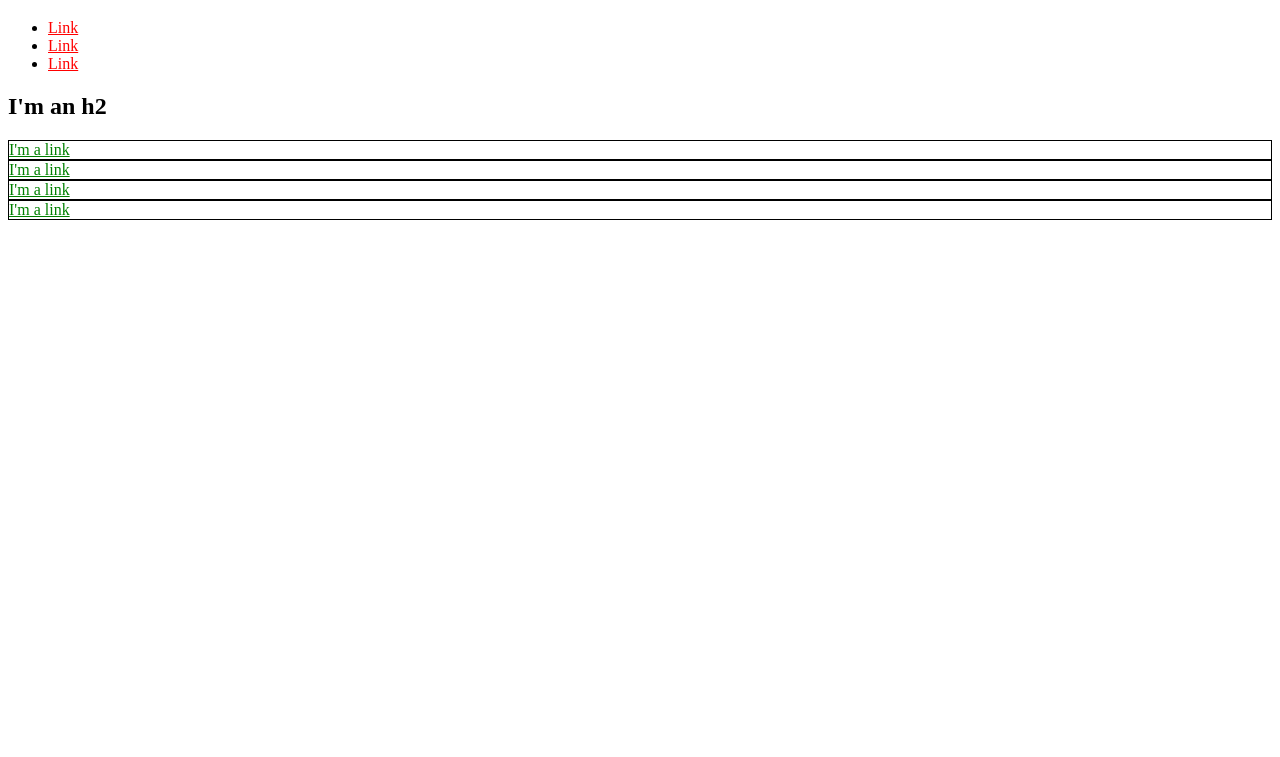
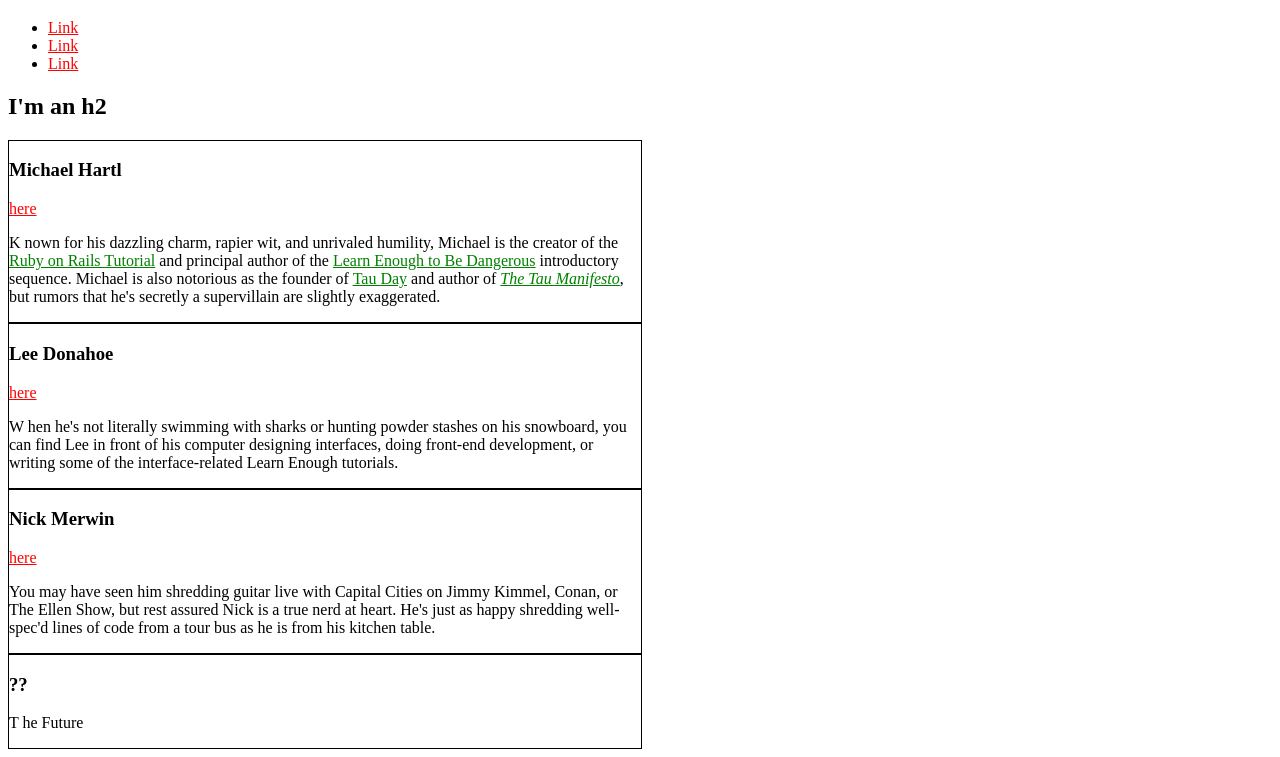
Before and after one commit to ZA-3278-PH0/za-3278-ph0.github.io, a plain HTML site: page index.html in a window 1280 px wide. Shown: the part 61-818 px from the top of the page. Drawn offline with Linux system fonts and the light colour scheme.

Commit message:
Some progress

```diff
--- a/index.html
+++ b/index.html
@@ -3,34 +3,76 @@
     <head>
       <title>Test Page: Don't Panic</title>
       <meta charset="utf-8">
+      <style>
+        a {
+          color: red;
+        }
+
+        .bio-box {
+          border: 1px solid black ;
+          width: 50%;
+        }
+        .bio-box p a {
+          color: green;
+        }
+        .alert {
+          background-color: purple;
+        }
+      </style>
   </head>
     <body>
       <h1>I'm an h1</h1>
       <ul>
         <li>
-          <a href="https://example.com/" style="color: red;">Link</a>
+          <a href="https://example.com/">Link</a>
         </li>
         <li>
-          <a href="https://example.com/" style="color: red;">Link</a>
+          <a href="https://example.com/">Link</a>
         </li>
         <li>
-          <a href="https://example.com/" style="color: red;">Link</a>
+          <a href="https://example.com/">Link</a>
         </li>
     </ul>
     <h2>I'm an h2</h2>
-      <div style="border: 1px solid black;">
-        <a href="https://example.com/" style="color: green;">I'm a link</a>
+      <div class="bio-box">
+        <h3>Michael Hartl</h3>
+        <a href="https://twitter.com/mhartl">here</a>
+        <p>K nown for his dazzling charm, rapier wit, and unrivaled humility,
+        Michael is the creator of the
+        <a href="https://www.railstutorial.org/">Ruby on Rails
+        Tutorial</a> and principal author of the
+        <a href="https://learnenough.com/">
+        Learn Enough to Be Dangerous</a> introductory sequence. Michael
+        is also notorious as the founder of
+        <a href="http://tauday.com/">Tau Day</a> and author of
+        <a href="http://tauday.com/tau-manifesto"><em>The Tau
+        Manifesto</em></a>, but rumors that he's secretly a supervillain
+        are slightly exaggerated.
+        </p>
       </div>
 
-      <div style="border: 1px solid black;">
-        <a href="https://example.com/" style="color: green;">I'm a link</a>
+      <div class="bio-box">
+        <h3>Lee Donahoe</h3>
+            <a href="https://twitter.com/leedonahoe">here</a>
+            <p>W hen he's not literally swimming with sharks or hunting powder stashes on
+            his snowboard, you can find Lee in front of his computer designing
+            interfaces, doing front-end development, or writing some of the
+            interface-related Learn Enough tutorials.
+            </p>
       </div>
-      <div style="border: 1px solid black;">
-        <a href="https://example.com/" style="color: green;">I'm a link</a>
+      <div class="bio-box">
+        <h3>Nick Merwin</h3>
+            <a href="https://twitter.com/nickmerwin">here</a>
+            <p>You may have seen him shredding guitar live with Capital Cities on Jimmy
+            Kimmel, Conan, or The Ellen Show, but rest assured Nick is a true nerd at
+            heart. He's just as happy shredding well-spec'd lines of code from a tour bus as he is from his kitchen table.
+          </p>
         </div>
 
-      <div style="border: 1px solid black;">
-        <a href="https://example.com/" style="color: green;">I'm a link</a>
+      <div class="bio-box">
+        <h3>??</h3>
+        <p>T he Future
+        </p>
       </div>
 </body>
 </html>
```
